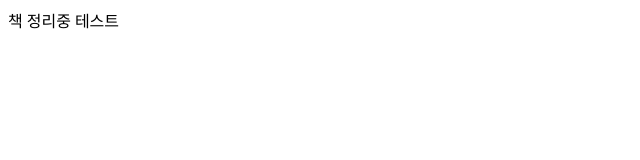
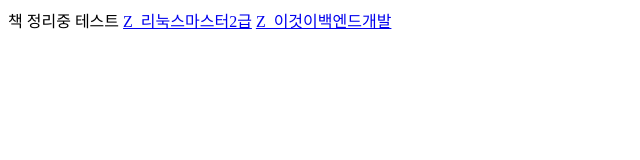
Before and after one commit to SeungYeon04/A_Linux.github.io, a plain HTML site: page index.html in a window 1280 px wide. Shown: the whole page, without its empty margins (0-640 px from the left). Drawn offline with Linux system fonts and the light colour scheme.

Commit message:
Update index.html

```diff
--- a/index.html
+++ b/index.html
@@ -7,7 +7,7 @@
 </head>
 <body>
     책 정리중 테스트
-    <a href="Z_리눅스마스터2급.html"></a>
-    <a href="Z_이것이백엔드개발.html"></a>
+    <a href="Z_리눅스마스터2급.html">Z_리눅스마스터2급</a>
+    <a href="Z_이것이백엔드개발.html">Z_이것이백엔드개발</a>
 </body>
 </html>
```
